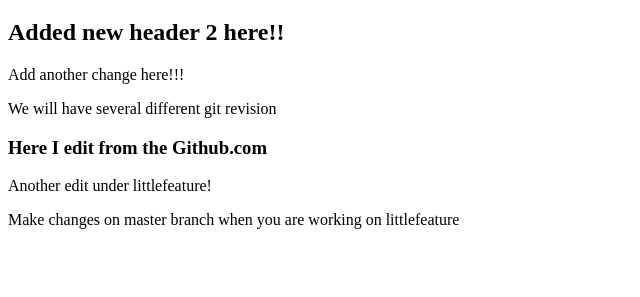
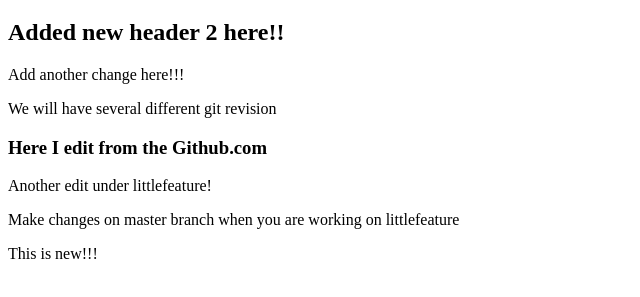
Before and after one commit to charlotte-hu/GitRevisionExercise, a plain HTML site: page index.html in a window 1280 px wide. Shown: the part 61-358 px from the top of the page, without its empty margins (0-640 px from the left). Drawn offline with Linux system fonts and the light colour scheme.

Commit message:
Update the master branch

```diff
--- a/index.html
+++ b/index.html
@@ -13,5 +13,7 @@
 	<p>Another edit under littlefeature!</p>
 	<p>Make changes on master branch when you are working on littlefeature</p>
 
+	<p>This is new!!!</p>
+
 </body>
 </html>
```
